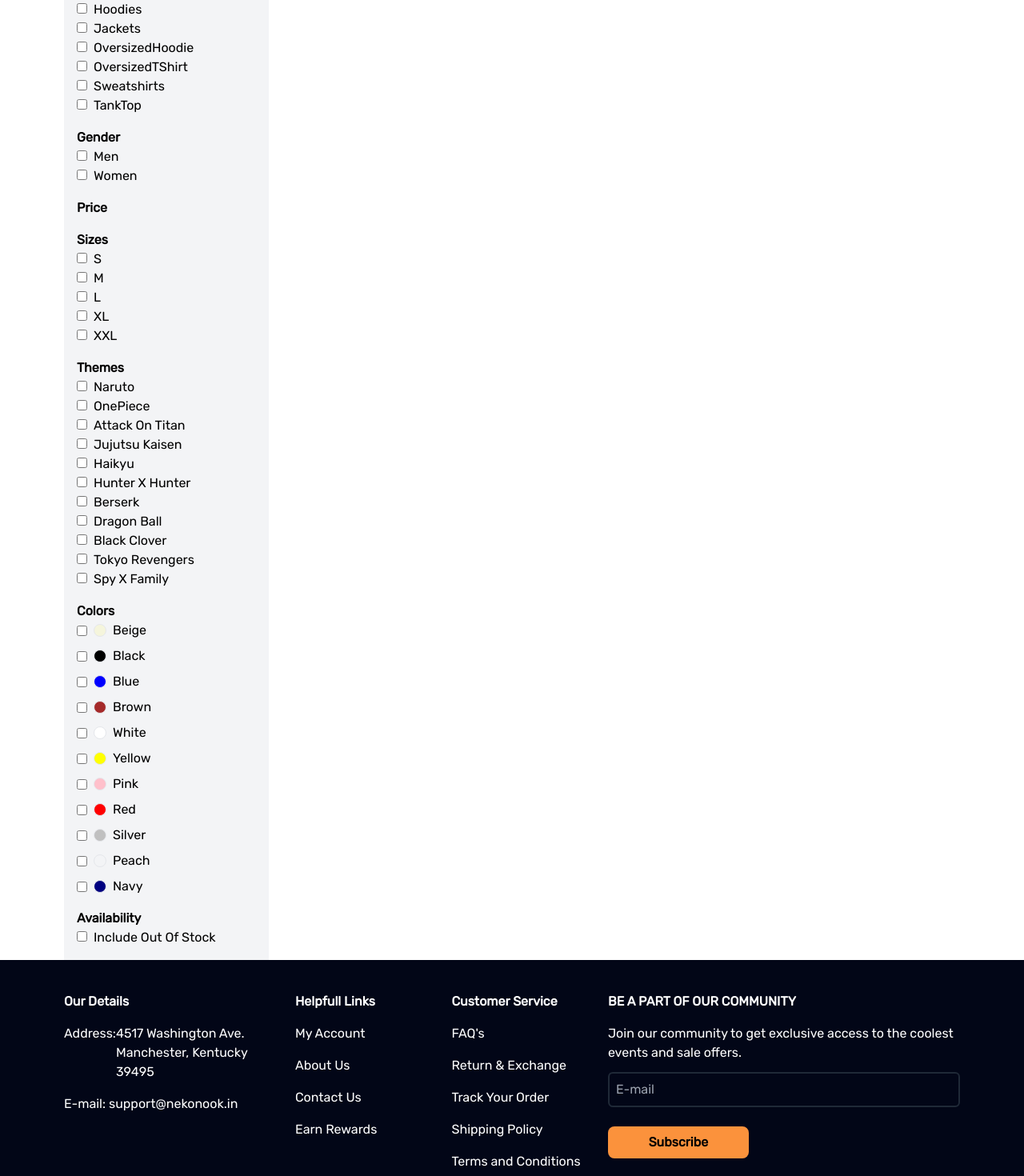
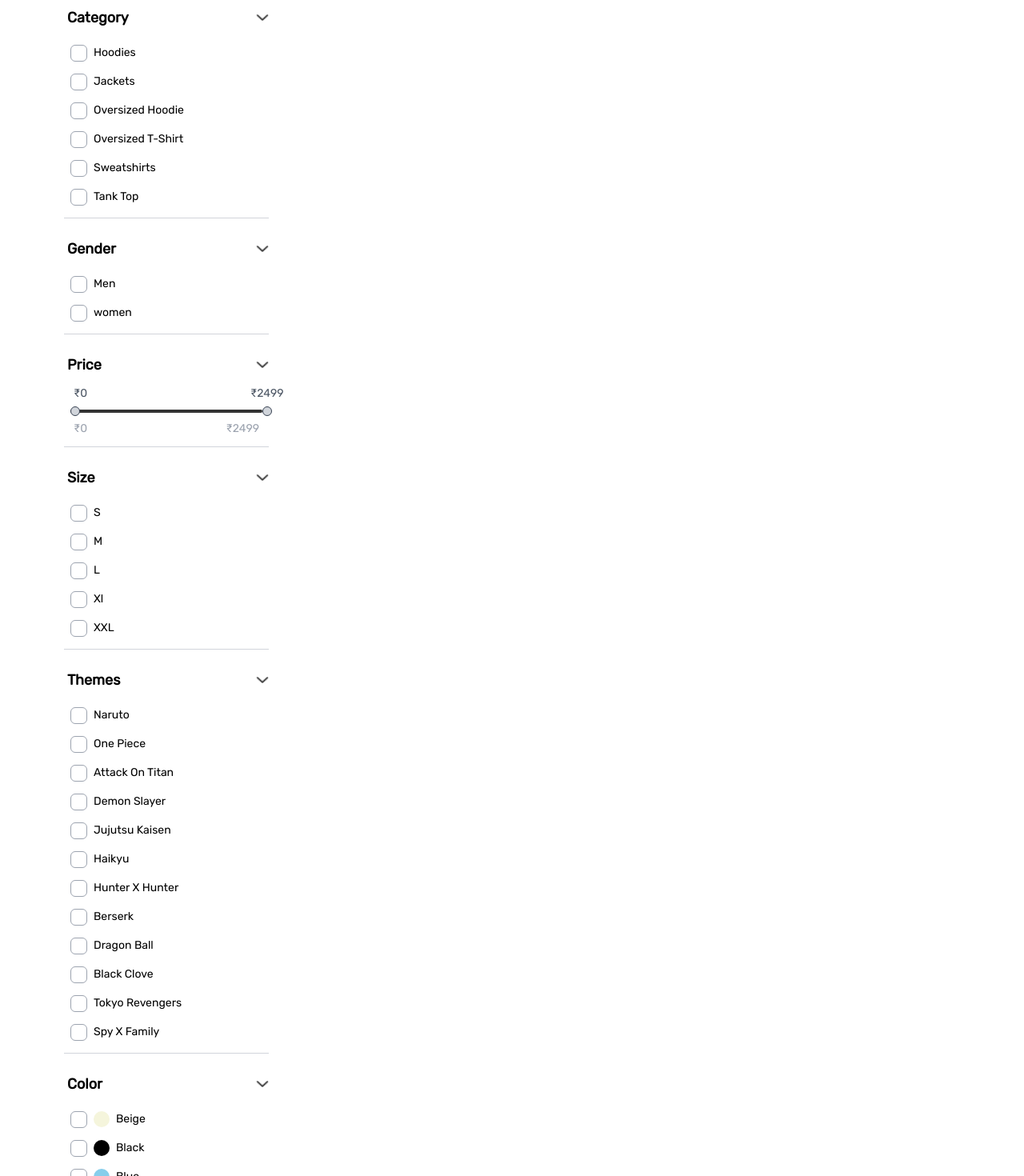
Before and after one commit to Lakshmiichoudhary/NekoNook, a React (Vite) app in the folder frontend/: page /sale in a window 1280 px wide. Shown: the part 300-1770 px from the top of the page at 80% size. Built offline with nearby package versions, Linux system fonts and the light colour scheme.

Commit message:
implemented a side bar component

```diff
--- a/frontend/src/Components/Filters/Sidebar.jsx
+++ b/frontend/src/Components/Filters/Sidebar.jsx
@@ -1,181 +1,157 @@
 import React, { useState } from 'react';
 import arrow from '../../assets/downArrow.png'
+import { categories, colors, gender, size, themes } from '../../utils/constants';
 
 const Sidebar = () => {
-  const [filters, setFilters] = useState({
-    categories: {
-      hoodies: false,
-      jackets: false,
-      oversizedHoodie: false,
-      oversizedTShirt: false,
-      sweatshirts: false,
-      tankTop: false,
-    },
-    genders: {
-      men: false,
-      women: false,
-    },
-    sizes: {
-      S: false,
-      M: false,
-      L: false,
-      XL: false,
-      XXL: false,
-    },
-    themes: {
-      Naruto: false,
-      OnePiece: false,
-      Attack_On_Titan: false,
-      Jujutsu_Kaisen: false,
-      Haikyu: false,
-      Hunter_X_Hunter: false,
-      Berserk: false,
-      Dragon_Ball: false,
-      Black_Clover: false,
-      Tokyo_Revengers: false,
-      Spy_X_Family: false,
-    },
-    colors: {
-      Beige : false,
-      Black: false,
-      Blue: false,
-      Brown: false,
-      White: false,
-      Yellow: false,
-      Pink: false,
-      Red: false,
-      Silver: false,
-      Peach: false,
-      Navy: false,
-    },
-    availability: {
-      Include_Out_of_Stock: false
-    },
-  });
+  const [priceRange,setPriceRange] = useState([0,2499])
 
-  const handleToggle = (category, key) => {
-    setFilters((prevFilters) => ({
-      ...prevFilters,
-      [category]: {
-        ...prevFilters[category],
-        [key]: !prevFilters[category][key],
-      },
-    }));
-  };
+  const handlePrice = (e) => {
+    const value = parseInt(e.target.value,10)
+    setPriceRange([0,value])
+  }
+
+  const pricePosition = (priceRange[1] / 2499) * 100;
 
   return (
-    <aside className="w-64 font-rubik p-4 bg-gray-100">
-      <h2 className="font-bold mb-4">Filters</h2>
-      <div>
-        <div className='flex items-center'>
-          <h3 className="font-bold">Category</h3>
-          <img className='mx-3' src={arrow} alt='arrow'></img>
+    <div className='font-rubik w-64'>
+        <h3 className='p-1 font-black text-lg mb-7 mt-5'>Filter</h3>
+        <div className='my-4 mb-5'>
+          <div className='flex items-center justify-between'>
+          <h3 className='p-1 font-black text-lg'>Category</h3>
+          <img className='w-4' src={arrow} alt='arrow'/>
+          </div>
+          <div className='flex flex-col p-2 border-b border-gray-300'>
+            {categories.map(category => (
+              <label key={category} className='flex items-center'>
+                <input className='hidden peer' type='checkbox'></input>
+                <span className='w-[21px] h-[21px] border border-gray-400 peer-checked:bg-black peer-checked:border-transparent peer-checked:after:content-["✓"] peer-checked:after:text-white peer-checked:after:text-sm peer-checked:after:flex peer-checked:after:items-center peer-checked:after:justify-center rounded-md'></span>
+                <span className='p-2 text-sm'>{category}</span>
+              </label>
+            ))}
         </div>
-        {Object.keys(filters.categories).map((category) => (
-          <div key={category}>
-            <input
-              type="checkbox"
-              id={category}
-              checked={filters.categories[category]}
-              onChange={() => handleToggle('categories', category)}
-            />
-            <label htmlFor={category} className="ml-2 capitalize">
-              {category}
-            </label>
+        </div>
+        <div className='my-4 mb-5'>
+          <div className='flex items-center justify-between'>
+          <h3 className='p-1 font-black text-lg'>Gender</h3>
+          <img className='w-4' src={arrow} alt='arrow'/>
           </div>
-        ))}
-      </div>
-      <div className="mt-4">
-        <h3 className="font-semibold">Gender</h3>
-        {Object.keys(filters.genders).map((gender) => (
-          <div key={gender}>
-            <input
-              type="checkbox"
-              id={gender}
-              checked={filters.genders[gender]}
-              onChange={() => handleToggle('genders', gender)}
-            />
-            <label htmlFor={gender} className="ml-2 capitalize">
-              {gender}
-            </label>
+          <div className='flex flex-col p-2 border-b border-gray-300'>
+            {gender.map(gen => (
+              <label key={gen} className='flex items-center'>
+                <input className='hidden peer' type='checkbox'></input>
+                <span className='w-[21px] h-[21px] border border-gray-400 peer-checked:bg-black peer-checked:border-transparent peer-checked:after:content-["✓"] peer-checked:after:text-white peer-checked:after:text-sm peer-checked:after:flex peer-checked:after:items-center peer-checked:after:justify-center rounded-md'></span>
+                <span className='p-2 text-sm'>{gen}</span>
+              </label>
+            ))}
+        </div>
+        </div>
+        <div className='my-4 mb-5'>
+          <div className='flex items-center justify-between'>
+          <h3 className='p-1 font-black text-lg'>Price</h3>
+          <img className='w-4' src={arrow} alt='arrow'/>
           </div>
-        ))}
-      </div>
-      <div className='mt-4'>
-        <h3 className='font-bold'>Price</h3>
-      </div>
-      <div className="mt-4">
-        <h3 className="font-semibold">Sizes</h3>
-        {Object.keys(filters.sizes).map((size) => (
-          <div key={size}>
-            <input
-              type="checkbox"
-              id={size}
-              checked={filters.sizes[size]}
-              onChange={() => handleToggle('sizes', size)}
-            />
-            <label htmlFor={size} className="ml-2 capitalize">
-              {size}
-            </label>
+          <div className='flex flex-col p-2 border-b border-gray-300 text-sm'>
+          <div className='flex justify-between relative '>
+            <span className='px-1 text-gray-600'>₹{priceRange[0]}</span>
+            <span
+              className='absolute  text-gray-600'
+              style={{
+                left: `calc(${pricePosition}% - 15px)`,
+              }}
+            >
+              ₹{priceRange[1]}
+            </span>
           </div>
-        ))}
-      </div>
-      <div className="mt-4">
-        <h3 className="font-semibold">Themes</h3>
-        {Object.keys(filters.themes).map((theme) => (
-          <div key={theme}>
-            <input
-              type="checkbox"
-              id={theme}
-              checked={filters.themes[theme]}
-              onChange={() => handleToggle('themes', theme)}
-            />
-            <label htmlFor={theme} className="ml-2 capitalize">
-              {theme.replace(/_/g, ' ')}
-            </label>
+          <div className='relative w-full'>
+          <div
+            className='absolute left-0 top-3 transform -translate-y-1/2 w-3 h-3 bg-gray-300 border border-gray-700 rounded-full'
+            style={{ right: `${pricePosition}%` }}
+          ></div>
+          <div
+            className='absolute right-0 top-3 transform -translate-y-1/2 w-3 h-3 bg-gray-300 border border-gray-700 rounded-full'
+            style={{ left: `${pricePosition}%` }}
+          ></div>
+          <input
+            type="range"
+            min="0"
+            max="2499"
+            value={priceRange[1]}
+            onChange={handlePrice}
+            className='w-full appearance-none bg-gray-300 rounded-md h-1 cursor-pointer border-none custom-slider'
+            style={{
+              background: `linear-gradient(to right, #333333 ${pricePosition}%, lightgray 0)`
+            }}
+          />
           </div>
-        ))}
-      </div>
-      <div className="mt-4">
-        <h3 className="font-semibold">Colors</h3>
-        {Object.keys(filters.colors).map((color) => (
-          <div key={color} className="flex items-center mb-2">
-            <input
-              type="checkbox"
-              id={color}
-              checked={filters.colors[color]}
-              onChange={() => handleToggle('colors', color)}
-            />
-            <div
-              className="ml-2 w-4 h-4 rounded-full border"
-              style={{
-                backgroundColor: color.toLowerCase(),
-              }}
-            ></div>
-            <label htmlFor={color} className="ml-2 capitalize">
-              {color}
-            </label>
+          <div className='flex justify-between py-1'>
+            <span className='px-1 text-gray-400'>₹0</span>
+            <span className='px-1 text-gray-400'>₹2499</span>
           </div>
-        ))}
-      </div>
-      <div className="mt-4">
-        <h3 className="font-semibold">Availability</h3>
-        {Object.keys(filters.availability).map((status) => (
-          <div key={status}>
-            <input
-              type="checkbox"
-              id={status}
-              checked={filters.availability[status]}
-              onChange={() => handleToggle('availability', status)}
-            />
-            <label htmlFor={status} className="ml-2 capitalize">
-              {status.replace(/_/g, ' ')}
-            </label>
           </div>
-        ))}
-      </div>
-    </aside>
-  );
-};
-
+        </div>
+        <div className='my-4 mb-5'>
+          <div className='flex items-center justify-between'>
+          <h3 className='p-1 font-black text-lg'>Size</h3>
+          <img className='w-4' src={arrow} alt='arrow'/>
+          </div>
+          <div className='flex flex-col p-2 border-b border-gray-300'>
+            {size.map(size => (
+              <label key={size} className='flex items-center'>
+                <input className='hidden peer' type='checkbox'></input>
+                <span className='w-[21px] h-[21px] border border-gray-400 peer-checked:bg-black peer-checked:border-transparent peer-checked:after:content-["✓"] peer-checked:after:text-white peer-checked:after:text-sm peer-checked:after:flex peer-checked:after:items-center peer-checked:after:justify-center rounded-md'></span>
+                <span className='p-2 text-sm'>{size}</span>
+              </label>
+            ))}
+        </div>
+        </div>
+        <div className='my-4 mb-5'>
+          <div className='flex items-center justify-between'>
+          <h3 className='p-1 font-black text-lg'>Themes</h3>
+          <img className='w-4' src={arrow} alt='arrow'/>
+          </div>
+          <div className='flex flex-col p-2 border-b border-gray-300'>
+            {themes.map(theme => (
+              <label key={theme} className='flex items-center'>
+                <input className='hidden peer' type='checkbox'></input>
+                <span className='w-[21px] h-[21px] border border-gray-400 peer-checked:bg-black peer-checked:border-transparent peer-checked:after:content-["✓"] peer-checked:after:text-white peer-checked:after:text-sm peer-checked:after:flex peer-checked:after:items-center peer-checked:after:justify-center rounded-md'></span>
+                <span className='p-2 text-sm'>{theme}</span>
+              </label>
+            ))}
+        </div>
+        </div>
+        <div className='my-4 mb-5'>
+          <div className='flex items-center justify-between'>
+          <h3 className='p-1 font-black text-lg'>Color</h3>
+          <img className='w-4' src={arrow} alt='arrow'/>
+          </div>
+          <div className='flex flex-col p-2 border-b border-gray-300'>
+            {colors.map(color => (
+              <label key={color} className='flex items-center'>
+                <input className='hidden peer' type='checkbox'></input>
+                <span className='w-[21px] h-[21px] border border-gray-400 peer-checked:bg-black peer-checked:border-transparent peer-checked:after:content-["✓"] peer-checked:after:text-white peer-checked:after:text-sm peer-checked:after:flex peer-checked:after:items-center peer-checked:after:justify-center rounded-md'></span>
+                <span
+                  className='w-5 h-5 ml-2 rounded-full'
+                  style={{ backgroundColor: color.hex }}
+                ></span>
+                <span className='p-2 text-sm'>{color.name}</span>
+              </label>
+            ))}
+        </div>
+        </div>
+        <div className='my-4 mb-5'>
+          <div className='flex items-center justify-between'>
+          <h3 className='p-1 font-black text-lg'>Availability</h3>
+          <img className='w-4' src={arrow} alt='arrow'/>
+        </div>
+          <div className='flex flex-col p-2'>
+          <label className='flex items-center'>
+                <input className='hidden peer' type='checkbox'></input>
+                <span className='w-[21px] h-[21px] border border-gray-400 peer-checked:bg-black peer-checked:border-transparent peer-checked:after:content-["✓"] peer-checked:after:text-white peer-checked:after:text-sm peer-checked:after:flex peer-checked:after:items-center peer-checked:after:justify-center rounded-md'></span>
+                <span className='p-2 text-sm'>Include Out Of Stock</span>
+              </label>
+          </div>
+        </div>
+    </div>
+  )
+}
 export default Sidebar;
--- a/frontend/src/index.css
+++ b/frontend/src/index.css
@@ -10,3 +10,23 @@ li {
     list-style-type: disc;
     list-style: inside;
   }
+
+
+/* Custom slider */
+.custom-slider::-webkit-slider-thumb {
+  -webkit-appearance: none;
+  appearance: none;
+  width: 0;
+  height: 0;
+}
+
+.custom-slider::-moz-range-thumb {
+  appearance: none;
+  width: 0;
+  height: 0;
+}
+
+.custom-slider::-ms-thumb {
+  width: 0;
+  height: 0;
+}
--- a/frontend/src/utils/constants.jsx
+++ b/frontend/src/utils/constants.jsx
@@ -91,42 +91,49 @@ export const FAQs = [
 
 ]
 
-export const sidebarFilters = {
-    categories: {
-        hoodies: false,
-        jackets: false,
-        oversizedHoodie: false,
-        oversizedTShirt: false,
-        sweatshirts: false,
-        tankTop: false,
-    },
-    genders: {
-        men: false,
-        women: false,
-    },
-    price: [0, 2499],
-    sizes: {
-        S: false,
-        M: false,
-        L: false,
-        XL: false,
-        XXL: false,
-    },
-    themes: {
-        Naruto: false,
-        OnePiece: false,
-        Attack_On_Titan: false,
-        sporty: false,
-    },
-    colors: {
-        black: false,
-        white: false,
-        red: false,
-        blue: false,
-        green: false,
-    },
-    availability: {
-        inStock: false,
-        outOfStock: false,
-    },
-};
+export const categories = [
+        "Hoodies",
+        "Jackets",
+        "Oversized Hoodie",
+        "Oversized T-Shirt",
+        "Sweatshirts",
+        "Tank Top",
+]
+
+export const gender = [
+    "Men",
+    "women",
+]
+
+export const size = [
+    "S","M","L","Xl","XXL"
+]
+
+export const themes = [
+    "Naruto",
+    "One Piece",
+    "Attack On Titan",
+    "Demon Slayer",
+    "Jujutsu Kaisen",
+    "Haikyu",
+    "Hunter X Hunter",
+    "Berserk",
+    "Dragon Ball",
+    "Black Clove",
+    "Tokyo Revengers",
+    "Spy X Family"
+]
+
+export const colors = [
+    { name: "Beige", hex: "#F5F5DC" },
+    { name: "Black", hex: "#000000" },
+    { name: "Blue", hex: "#87CEEB" },
+    { name: "Brown", hex: "#A52A2A" },
+    { name: "White", hex: "#FFFFFF" },
+    { name: "Yellow", hex: "#FFFF00" },
+    { name: "Pink", hex: "#FFC0CB" },
+    { name: "Red", hex: "#FF0000" },
+    { name: "Silver", hex: "#C0C0C0" },
+    { name: "Peach", hex: "#FFDAB9" },
+    { name: "Navy", hex: "#000080" },
+];
```
Also changed, not shown: frontend/src/assets/RadioButton.png (added), frontend/src/assets/tick.png (added).
